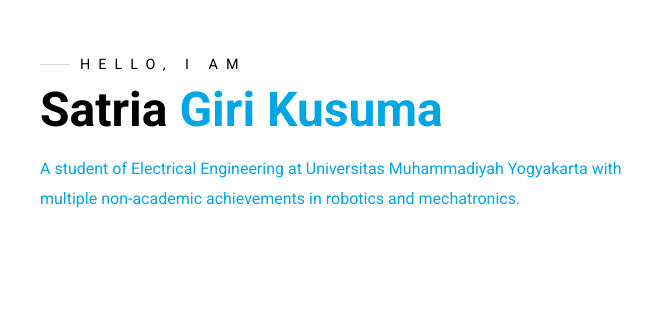
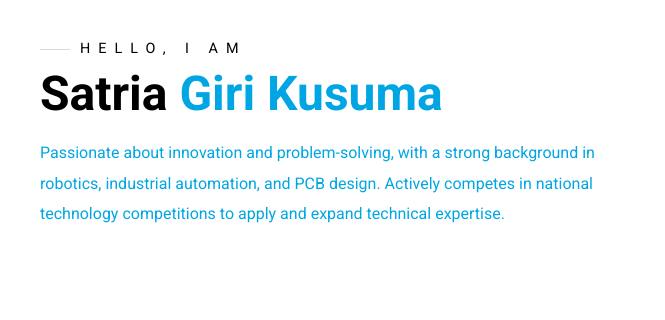
Before and after one commit to satgir7/Portfolio-Satria-Giri-Kusuma, a plain HTML site: page index.html in a window 1280 px wide. Shown: the part 357-677 px from the top of the page, 0-665 px from the left. Drawn offline with Linux system fonts and the light colour scheme; grey boxes are pictures that could not be loaded.

Commit message:
index.html

```diff
--- a/index.html
+++ b/index.html
@@ -38,8 +38,10 @@
             <h3 class="pre-title">Hello, I am</h3>
             <h1 class="hero-name">Satria <span>Giri Kusuma</span></h1>
             <p>
-              A student of Electrical Engineering at Universitas Muhammadiyah Yogyakarta
-              with multiple non-academic achievements in robotics and mechatronics.
+              Passionate about innovation and problem-solving,
+              with a strong background in robotics, industrial automation,
+              and PCB design. Actively competes in national technology
+              competitions to apply and expand technical expertise.
             </p>
           </div>
 
```
